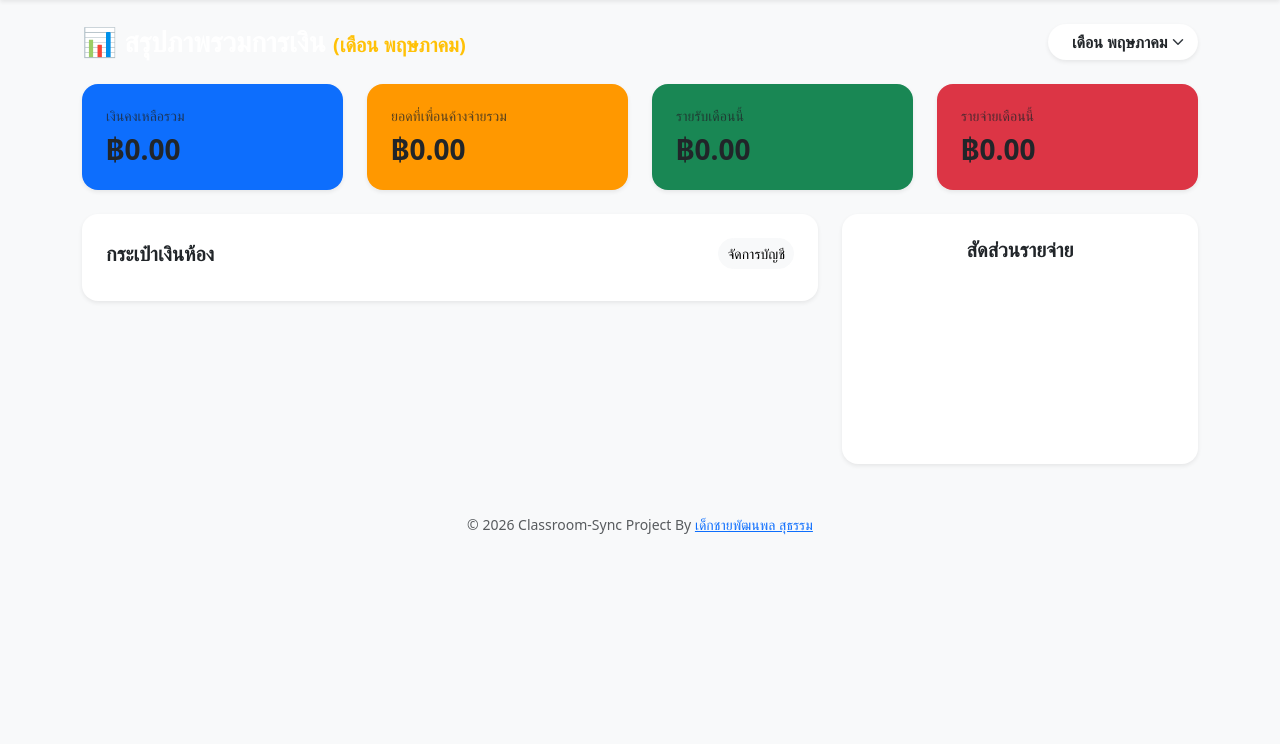
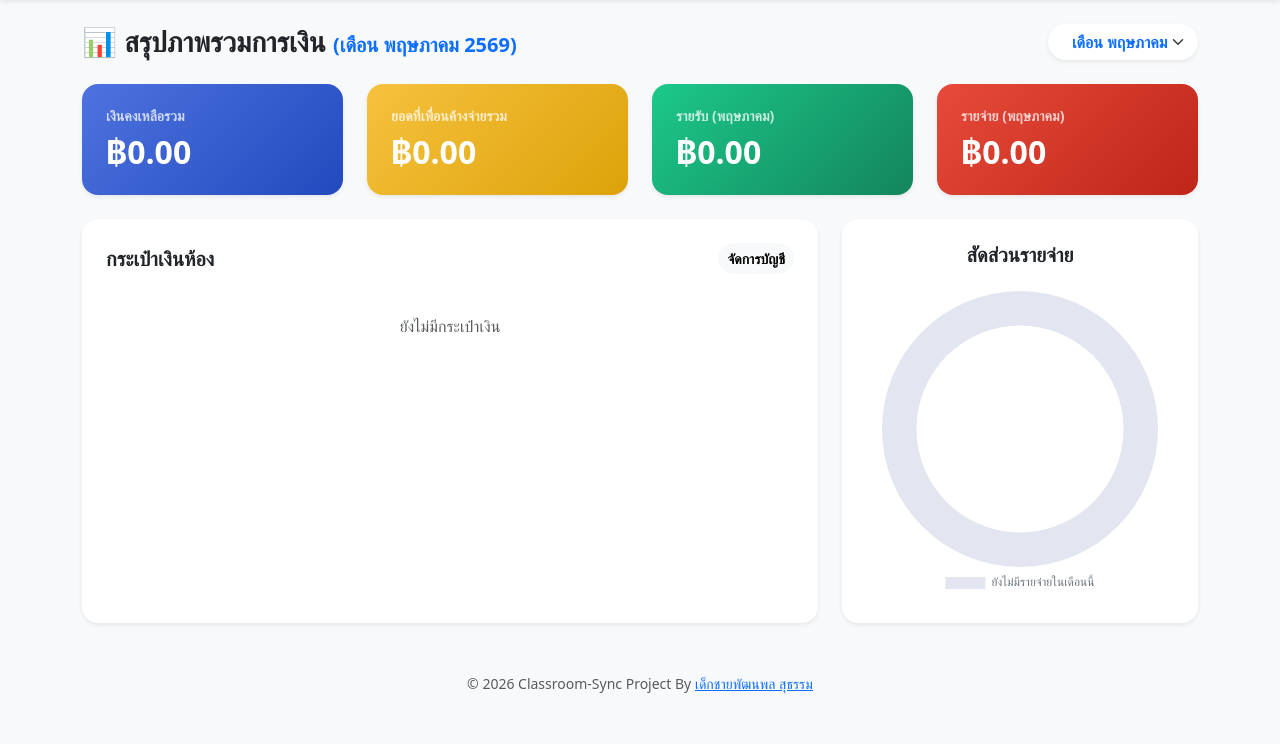
Before and after one commit to singto1597/classroom-management, a PHP site: template views/finance/dashboard.php in a window 1280 px wide. Shown: the part 56-800 px from the top of the page. Run offline with PHP 8.4, Linux system fonts and the light colour scheme; the template is opened without the code that fills it, so the values that code supplies are empty; the visitor is signed in with stand-in values (Sample User, id 1); a map, chart or similar area stays blank.

Commit message:
edit finance dashboard 2

```diff
--- a/views/finance/dashboard.php
+++ b/views/finance/dashboard.php
@@ -1,77 +1,97 @@
 <?php
-// 1. สร้าง Array ชื่อเดือนภาษาไทย
+// 1. สร้าง Array ชื่อเดือน
 $thai_months = [
     1 => 'มกราคม', 2 => 'กุมภาพันธ์', 3 => 'มีนาคม', 4 => 'เมษายน',
     5 => 'พฤษภาคม', 6 => 'มิถุนายน', 7 => 'กรกฎาคม', 8 => 'สิงหาคม',
     9 => 'กันยายน', 10 => 'ตุลาคม', 11 => 'พฤศจิกายน', 12 => 'ธันวาคม'
 ];
 
-// 2. กำหนดเดือน Default เป็นเดือนปัจจุบัน (ถ้ายังไม่ได้เลือก)
+// 2. ดึงค่าเดือนและปี (ถ้าไม่มีให้ใช้เดือนปัจจุบัน)
 $selected_month = isset($_GET['month']) && $_GET['month'] != '' ? (int)$_GET['month'] : (int)date('n');
+$selected_year = isset($_GET['year']) && $_GET['year'] != '' ? (int)$_GET['year'] : (int)date('Y');
 ?>
 
 <div class="d-flex justify-content-between align-items-center mb-4">
-    <h3 class="fw-bold mb-0 text-white" id="dashboard-title">
-        📊 สรุปภาพรวมการเงิน <span class="fs-5 text-warning">(เดือน <?= $thai_months[$selected_month] ?>)</span>
+    <h3 class="fw-bold mb-0 text-dark" id="dashboard-title">
+        📊 สรุปภาพรวมการเงิน <span class="fs-5 text-primary">(เดือน <?= $thai_months[$selected_month] ?> <?= $selected_year + 543 ?>)</span>
     </h3>
     <div class="d-flex gap-2">
-        <select id="monthSelector" class="form-select rounded-pill border-0 shadow-sm px-4 fw-bold">
+        <select id="monthSelector" class="form-select rounded-pill border-0 shadow-sm px-4 fw-bold text-primary">
             <?php for($m=1; $m <= 12; $m++): ?>
                 <option value="<?= $m ?>" <?= ($m === $selected_month) ? 'selected' : '' ?>>
                     เดือน <?= $thai_months[$m] ?>
                 </option>
             <?php endfor; ?>
         </select>
+        <input type="hidden" id="currentYear" value="<?= $selected_year ?>">
     </div>
 </div>
 
 <div id="dashboard-data" data-breakdown='<?= htmlspecialchars(json_encode($summary['expense_breakdown']), ENT_QUOTES, 'UTF-8') ?>'>
 
-    <div class="row g-4 mb-4 text-white">
+    <div class="row g-4 mb-4">
         <div class="col-md-3">
-            <div class="card border-0 shadow-sm rounded-4 bg-primary p-4 h-100">
-                <h6 class="opacity-75 small">เงินคงเหลือรวม</h6>
-                <h3 class="fw-bold mb-0">฿<?= number_format($summary['net_worth'], 2) ?></h3>
+            <div class="card border-0 shadow-sm rounded-4 h-100 overflow-hidden" style="background: linear-gradient(135deg, #4e73df 0%, #224abe 100%);">
+                <div class="card-body p-4 position-relative">
+                    <i class="bi bi-wallet2 position-absolute" style="font-size: 5rem; right: -10px; bottom: -15px; opacity: 0.15; color: white;"></i>
+                    <h6 class="text-white text-opacity-75 small fw-bold mb-2">เงินคงเหลือรวม</h6>
+                    <h2 class="fw-bold mb-0 text-white">฿<?= number_format($summary['net_worth'], 2) ?></h2>
+                </div>
             </div>
         </div>
+
         <div class="col-md-3">
-            <div class="card border-0 shadow-sm rounded-4 p-4 h-100" style="background: #ff9800;">
-                <h6 class="opacity-75 small">ยอดที่เพื่อนค้างจ่ายรวม</h6>
-                <h3 class="fw-bold mb-0">฿<?= number_format($summary['pending_collection_amount'], 2) ?></h3>
+            <div class="card border-0 shadow-sm rounded-4 h-100 overflow-hidden" style="background: linear-gradient(135deg, #f6c23e 0%, #dda20a 100%);">
+                <div class="card-body p-4 position-relative">
+                    <i class="bi bi-hourglass-split position-absolute" style="font-size: 5rem; right: -10px; bottom: -15px; opacity: 0.15; color: white;"></i>
+                    <h6 class="text-white text-opacity-75 small fw-bold mb-2">ยอดที่เพื่อนค้างจ่ายรวม</h6>
+                    <h2 class="fw-bold mb-0 text-white">฿<?= number_format($summary['pending_collection_amount'], 2) ?></h2>
+                </div>
             </div>
         </div>
+
         <div class="col-md-3">
-            <div class="card border-0 shadow-sm rounded-4 bg-success p-4 h-100">
-                <h6 class="opacity-75 small">รายรับเดือนนี้</h6>
-                <h3 class="fw-bold mb-0">฿<?= number_format($summary['total_income'], 2) ?></h3>
+            <div class="card border-0 shadow-sm rounded-4 h-100 overflow-hidden" style="background: linear-gradient(135deg, #1cc88a 0%, #13855c 100%);">
+                <div class="card-body p-4 position-relative">
+                    <i class="bi bi-graph-up-arrow position-absolute" style="font-size: 5rem; right: -10px; bottom: -15px; opacity: 0.15; color: white;"></i>
+                    <h6 class="text-white text-opacity-75 small fw-bold mb-2">รายรับ (<?= $thai_months[$selected_month] ?>)</h6>
+                    <h2 class="fw-bold mb-0 text-white">฿<?= number_format($summary['total_income'], 2) ?></h2>
+                </div>
             </div>
         </div>
+
         <div class="col-md-3">
-            <div class="card border-0 shadow-sm rounded-4 bg-danger p-4 h-100">
-                <h6 class="opacity-75 small">รายจ่ายเดือนนี้</h6>
-                <h3 class="fw-bold mb-0">฿<?= number_format($summary['total_expense'], 2) ?></h3>
+            <div class="card border-0 shadow-sm rounded-4 h-100 overflow-hidden" style="background: linear-gradient(135deg, #e74a3b 0%, #be2617 100%);">
+                <div class="card-body p-4 position-relative">
+                    <i class="bi bi-graph-down-arrow position-absolute" style="font-size: 5rem; right: -10px; bottom: -15px; opacity: 0.15; color: white;"></i>
+                    <h6 class="text-white text-opacity-75 small fw-bold mb-2">รายจ่าย (<?= $thai_months[$selected_month] ?>)</h6>
+                    <h2 class="fw-bold mb-0 text-white">฿<?= number_format($summary['total_expense'], 2) ?></h2>
+                </div>
             </div>
         </div>
     </div>
 
     <div class="row g-4">
         <div class="col-lg-8">
-            <div class="card border-0 shadow-sm rounded-4 p-4">
+            <div class="card border-0 shadow-sm rounded-4 p-4 h-100">
                 <div class="d-flex justify-content-between align-items-center mb-4">
-                    <h5 class="fw-bold mb-0">กระเป๋าเงินห้อง</h5>
-                    <a href="index.php?page=finance_accounts" class="btn btn-sm btn-light rounded-pill">จัดการบัญชี</a>
+                    <h5 class="fw-bold mb-0 text-dark">กระเป๋าเงินห้อง</h5>
+                    <a href="index.php?page=finance_accounts" class="btn btn-sm btn-light rounded-pill fw-bold">จัดการบัญชี</a>
                 </div>
                 <div class="row g-3">
+                    <?php if(empty($accounts)): ?>
+                        <div class="col-12 text-center text-muted py-3">ยังไม่มีกระเป๋าเงิน</div>
+                    <?php endif; ?>
                     <?php foreach ($accounts as $acc): ?>
                     <div class="col-md-6">
-                        <div class="p-3 border rounded-4 d-flex justify-content-between align-items-center">
+                        <div class="p-3 border rounded-4 d-flex justify-content-between align-items-center bg-light">
                             <div>
-                                <span class="text-muted d-block small">ชื่อบัญชี</span>
-                                <span class="fw-bold"><?= h($acc['account_name']) ?></span>
+                                <span class="text-muted d-block small mb-1">ชื่อบัญชี</span>
+                                <span class="fw-bold text-dark"><?= h($acc['account_name']) ?></span>
                             </div>
                             <div class="text-end">
-                                <span class="text-muted d-block small">คงเหลือ</span>
-                                <span class="text-primary fw-bold">฿<?= number_format($acc['balance'], 2) ?></span>
+                                <span class="text-muted d-block small mb-1">คงเหลือ</span>
+                                <span class="text-primary fw-bold fs-5">฿<?= number_format($acc['balance'], 2) ?></span>
                             </div>
                         </div>
                     </div>
@@ -82,7 +102,7 @@ $selected_month = isset($_GET['month']) && $_GET['month'] != '' ? (int)$_GET['mo
 
         <div class="col-lg-4">
             <div class="card border-0 shadow-sm rounded-4 p-4 h-100">
-                <h5 class="fw-bold mb-4 text-center">สัดส่วนรายจ่าย</h5>
+                <h5 class="fw-bold mb-4 text-center text-dark">สัดส่วนรายจ่าย</h5>
                 <canvas id="expenseChart"></canvas>
             </div>
         </div>
@@ -94,20 +114,34 @@ $selected_month = isset($_GET['month']) && $_GET['month'] != '' ? (int)$_GET['mo
 <script>
 let expenseChartInstance = null;
 
-// ฟังก์ชันสำหรับวาดกราฟ
+// ฟังก์ชันวาดกราฟ
 function renderChart(breakdownData) {
     const canvas = document.getElementById('expenseChart');
     if (!canvas) return;
     const ctx = canvas.getContext('2d');
 
-    // ถ้ามีกราฟเก่าค้างอยู่ ต้องลบทิ้งก่อนวาดใหม่ (ป้องกันบั๊กกราฟซ้อนกัน)
+    // ทำลายกราฟเก่าทิ้งก่อนวาดใหม่ (ป้องกันบั๊กภาพซ้อน)
     if (expenseChartInstance) {
         expenseChartInstance.destroy();
     }
 
-    // 🌟 เปลี่ยนสีตัวหนังสือใน Chart.js ทั้งหมดให้เป็นสีขาว (ตามที่ขอ)
-    Chart.defaults.color = '#ffffff';
+    // 🔴 แก้บั๊กกราฟหน้าขาว: ให้ตัวหนังสือ Legend ในกราฟเป็นสีเทาเข้ม (เพราะพื้นหลังเป็นสีขาว)
+    Chart.defaults.color = '#6c757d';
 
+    // ดักบั๊กกรณีเดือนนั้น "ไม่มีรายจ่ายเลย" (กราฟจะได้ไม่หายไปเฉยๆ)
+    if (!breakdownData || breakdownData.length === 0) {
+        expenseChartInstance = new Chart(ctx, {
+            type: 'doughnut',
+            data: {
+                labels: ['ยังไม่มีรายจ่ายในเดือนนี้'],
+                datasets: [{ data: [1], backgroundColor: ['#e3e6f0'], borderWidth: 0 }]
+            },
+            options: { plugins: { legend: { position: 'bottom' }, tooltip: { enabled: false } }, cutout: '75%' }
+        });
+        return;
+    }
+
+    // วาดกราฟปกติตามข้อมูล
     expenseChartInstance = new Chart(ctx, {
         type: 'doughnut',
         data: {
@@ -115,60 +149,60 @@ function renderChart(breakdownData) {
             datasets: [{
                 data: breakdownData.map(i => i.total_amount),
                 backgroundColor: ['#4e73df', '#1cc88a', '#36b9cc', '#f6c23e', '#e74a3b', '#858796'],
-                borderWidth: 0, // เอาเส้นขอบออกให้สวยขึ้น
+                borderWidth: 0,
                 hoverOffset: 4
             }]
         },
         options: {
-            plugins: {
-                legend: { position: 'bottom' }
-            },
+            plugins: { legend: { position: 'bottom' } },
             cutout: '70%'
         }
     });
 }
 
-// 1. วาดกราฟตอนเข้าหน้าเว็บครั้งแรก
+// วาดกราฟตอนเข้าเว็บครั้งแรก
 const initialData = JSON.parse(document.getElementById('dashboard-data').getAttribute('data-breakdown'));
 renderChart(initialData);
 
-// 2. ดักจับตอนที่เปลี่ยนเดือนใน Dropdown (ทำ AJAX เปลี่ยนข้อมูลแบบเนียนๆ)
+// 🌟 ระบบ Auto Update ข้อมูลเนียนๆ (ไม่กระตุกจอ)
 document.getElementById('monthSelector').addEventListener('change', async function() {
     const month = this.value;
+    const year = document.getElementById('currentYear').value; // 🔴 FIX: ส่ง 'ปี' ไปให้ Backend ด้วย!
+
     const container = document.getElementById('dashboard-data');
     const title = document.getElementById('dashboard-title');
 
-    // ทำเอฟเฟกต์จางลง ระหว่างรอข้อมูล
-    container.style.opacity = '0.3';
+    // ใส่เอฟเฟกต์เฟดตอนโหลด
+    container.style.opacity = '0.4';
     container.style.transition = 'opacity 0.3s ease';
     container.style.pointerEvents = 'none';
 
     try {
-        // ยิงไปขอข้อมูลหน้า Dashboard ของเดือนใหม่
-        const response = await fetch(`index.php?page=finance_dashboard&month=${month}`);
+        // ยิง Fetch ดึงข้อมูลของเดือน+ปี นั้นมา
+        const response = await fetch(`index.php?page=finance_dashboard&month=${month}&year=${year}`);
         const html = await response.text();
 
-        // แกะเอาเฉพาะส่วนเนื้อหาที่เปลี่ยน (HTML DOM Parsing)
+        // แปลง HTML ที่ได้กลับมา แล้วดึงมาเฉพาะกล่องข้อมูล
         const parser = new DOMParser();
         const doc = parser.parseFromString(html, 'text/html');
 
-        // สลับเอาข้อมูลตัวเลขใหม่มาแปะ
+        // สลับข้อมูล HTML เก่า กับ ใหม่
         const newContent = doc.getElementById('dashboard-data');
         container.innerHTML = newContent.innerHTML;
         container.setAttribute('data-breakdown', newContent.getAttribute('data-breakdown'));
 
-        // อัปเดตหัวข้อ (บอกเดือน)
+        // อัปเดตหัวข้อเดือน
         title.innerHTML = doc.getElementById('dashboard-title').innerHTML;
 
-        // วาดกราฟใหม่ด้วยข้อมูลเดือนใหม่
+        // วาดกราฟใหม่
         const newData = JSON.parse(newContent.getAttribute('data-breakdown'));
         renderChart(newData);
 
     } catch(e) {
-        console.error('Error loading new month data:', e);
+        console.error('Error loading new data:', e);
     }
 
-    // คืนค่าให้สว่างกลับมาเหมือนเดิม
+    // คืนค่าความสว่างให้หน้าจอ
     container.style.opacity = '1';
     container.style.pointerEvents = 'auto';
 });
```
